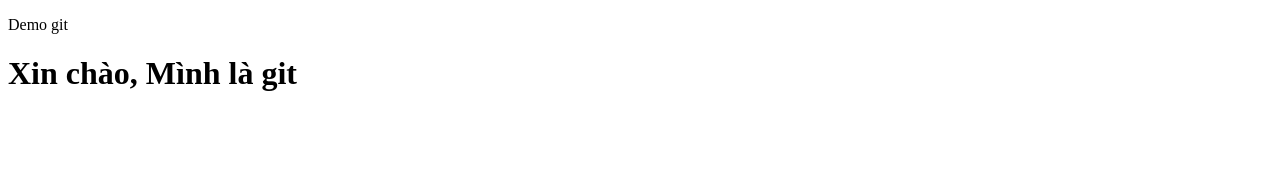
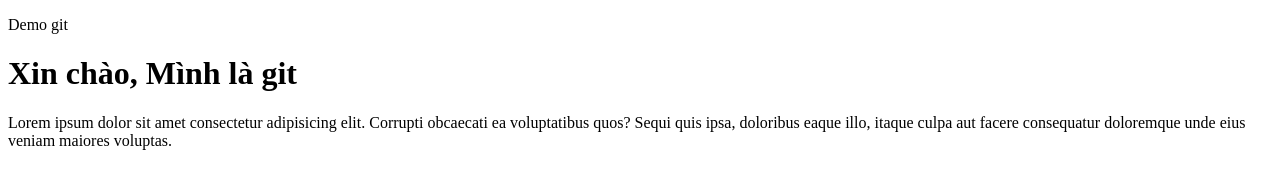
Before and after one commit to HuynhBao20/demoGit, a plain HTML site: page index.html in a window 1280 px wide. Drawn offline with Linux system fonts and the light colour scheme.

Commit message:
update thêm nè

```diff
--- a/index.html
+++ b/index.html
@@ -8,5 +8,9 @@
 <body>
     <p>Demo git</p>
     <h1>Xin chào, Mình là git</h1>
+    <p>Lorem ipsum dolor sit amet consectetur adipisicing elit.
+        Corrupti obcaecati ea voluptatibus quos? Sequi quis ipsa,
+        doloribus eaque illo, itaque culpa aut facere consequatur
+        doloremque unde eius veniam maiores voluptas.</p>
 </body>
 </html>
```
